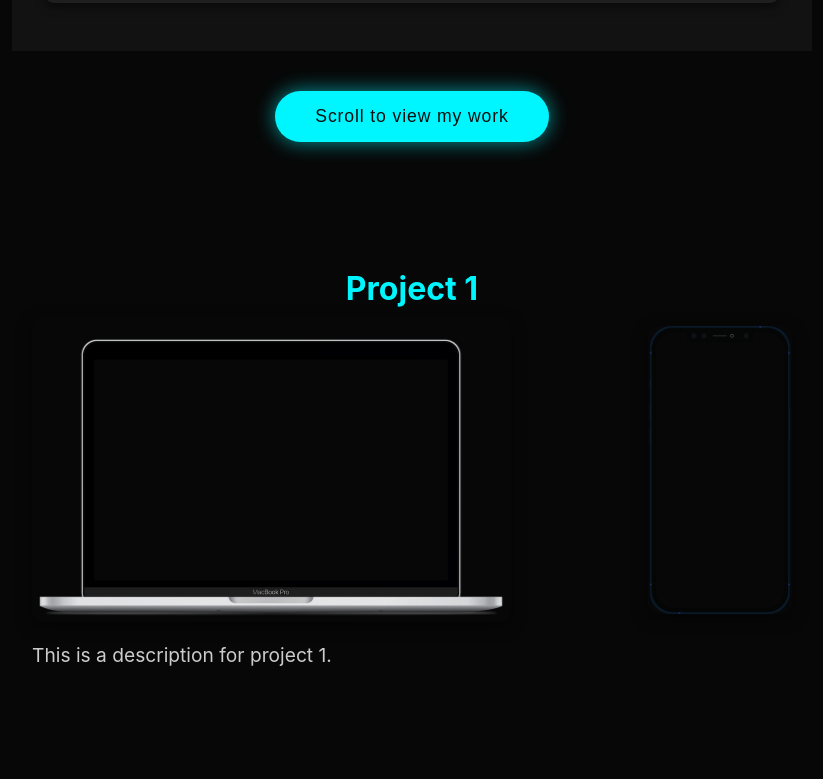
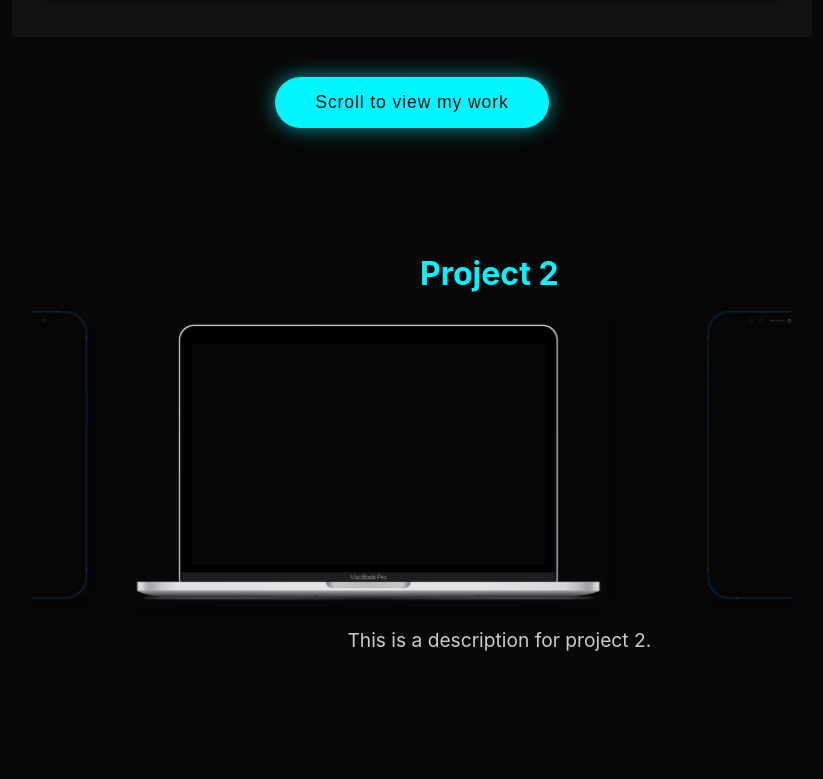
Before and after one commit to drewdev/portfolio, a React (Create React App) app: page / in a window 1280 px wide. Shown: the part 849-1628 px from the top of the page, without its empty margins (228-1051 px from the left). Built offline with nearby package versions, Linux system fonts and the light colour scheme; no server answers.

Commit message:
feat: added carrousel for projects presentation

```diff
--- a/package.json
+++ b/package.json
@@ -15,7 +15,9 @@
     "react-dom": "^18.3.1",
     "react-redux": "^9.1.2",
     "react-scripts": "5.0.1",
+    "react-slick": "^0.30.2",
     "redux": "^5.0.1",
+    "slick-carousel": "^1.8.1",
     "styled-components": "^6.1.13",
     "typescript": "^4.9.5",
     "web-vitals": "^2.1.4"
@@ -47,6 +49,7 @@
     ]
   },
   "devDependencies": {
+    "@types/react-slick": "^0.23.13",
     "gh-pages": "^6.1.1"
   }
 }
--- a/src/index.tsx
+++ b/src/index.tsx
@@ -2,6 +2,8 @@ import React from 'react';
 import ReactDOM from 'react-dom/client';
 import App from './App';
 import './index.css';
+import 'slick-carousel/slick/slick.css';
+import 'slick-carousel/slick/slick-theme.css';
 
 const root = ReactDOM.createRoot(document.getElementById('root')!);
 
--- a/src/pages/project-section/project.styled.tsx
+++ b/src/pages/project-section/project.styled.tsx
@@ -17,21 +17,47 @@ const fadeIn = keyframes`
 
 const Styled = {
   Section: styled.section`
-    padding: 100px 20px;
+    padding: 80px 20px;
+    @media (max-width: 780px) {
+      max-width: 40em;
+    }
+    @media (max-width: 460px) {
+      max-width: 24em;
+    }
+    @media (max-width: 375px) {
+      max-width: 19em;
+    }
+    .slick-slider {
+      width: 100%;
+      .slick-slide > div {
+        display: flex;
+        justify-content: center;
+        div:nth-child(-n+2) {
+          width: 100%;
+          display: flex !important;
+          justify-content: space-between;
+        }
+      }
+    }
   `,
 
   ProjectContainer: styled.div<ProjectContainerProps>`
+    width: 100%;
     display: flex;
+    flex-direction: column;
     justify-content: space-between;
-    flex-direction: column;
-    align-items: initial;
+    align-items: center;
     margin-bottom: 60px;
-    opacity: 0; /* Opacidad inicial */
+    opacity: 0;
+    padding: 20px;
+    box-sizing: border-box;
+
     h2 {
       font-size: 2rem;
       color: #00f6ff;
       margin-bottom: 10px;
     }
+
     ${({ visible }) =>
       visible === 'true' &&
       css`
@@ -49,19 +75,19 @@ const Styled = {
     display: flex;
     justify-content: space-between;
     align-items: center;
-    @media (max-width: 768px) {
+
+    @media (max-width: 460px) {
       flex-direction: column;
-      align-items: center;
     }
   `,
 
   WebImage: styled.img`
     height: 19em;
-    object-fit: cover;
     border-radius: 10px;
     box-shadow: 0px 4px 15px rgba(0, 0, 0, 0.5);
     @media (max-width: 768px) {
       height: 14.5em;
+      max-width: 100%;
     }
     @media (max-width: 375px) {
       height: 11.5em;
@@ -73,16 +99,18 @@ const Styled = {
     object-fit: cover;
     border-radius: 10px;
     box-shadow: 0px 4px 15px rgba(0, 0, 0, 0.5);
+    max-width: 30%;
     @media (max-width: 768px) {
       height: 14.5em;
       margin-top: 2em;
+      max-width: 100%;
     }
   `,
 
   DescriptionContainer: styled.div`
     width: 45%;
     color: white;
-    text-align: left;
+    padding-left: 20px;
 
     p {
       font-size: 1.2rem;
@@ -92,7 +120,8 @@ const Styled = {
 
     @media (max-width: 768px) {
       text-align: center;
-      margin-top: 20px;
+      padding-left: 0;
+      width: 100%;
     }
   `,
 };
--- a/src/pages/project-section/project.tsx
+++ b/src/pages/project-section/project.tsx
@@ -1,4 +1,5 @@
 import React, { useEffect, useState } from 'react';
+import Slider from 'react-slick';
 import Styled from './project.styled';
 
 interface Project {
@@ -21,17 +22,34 @@ const projects: Project[] = [
     webImage: 'mac.png',
     mobileImage: 'iphone.png',
   },
-  {
-    title: 'Project 3',
-    description: 'This is a description for project 1.',
-    webImage: 'mac.png',
-    mobileImage: 'iphone.png',
-  },
 ];
 
 const ProjectsSection: React.FC = () => {
   const [visibleProjects, setVisibleProjects] = useState<boolean[]>(new Array(projects.length).fill(false));
-
+  const settings = {
+    autoplay: true,
+    autoplaySpeed: 5000,
+    pauseOnHover: true,
+    infinite: true,
+    speed: 1000,
+    arrows: false,
+    slidesToShow: 1,
+    slidesToScroll: 1,
+    responsive: [
+      {
+        breakpoint: 1024,
+        settings: {
+          slidesToShow: 1,
+        },
+      },
+      {
+        breakpoint: 600,
+        settings: {
+          slidesToShow: 1,
+        },
+      },
+    ],
+  };
   useEffect(() => {
     const handleScroll = () => {
       projects.forEach((_, index) => {
@@ -53,7 +71,9 @@ const ProjectsSection: React.FC = () => {
   }, []);
 
   return (
+
     <Styled.Section id="projects-section">
+      <Slider {...settings}>
       {projects.map((project, index) => (
         <Styled.ProjectContainer
           key={index}
@@ -76,6 +96,7 @@ const ProjectsSection: React.FC = () => {
           </Styled.DescriptionContainer>
         </Styled.ProjectContainer>
       ))}
+    </Slider>
     </Styled.Section>
   );
 };
--- a/src/pages/skills-section/skillsSection.styled.ts
+++ b/src/pages/skills-section/skillsSection.styled.ts
@@ -17,7 +17,7 @@ const fillAnimation = (level: number) => keyframes`
 
 const Styled = {
   Section: styled.section`
-    padding: .5em 2em 3em;
+    padding: .1em 2em 2.5em;
     margin-bottom: 2.5em;
     background-color: #121212;
     color: white;
@@ -56,7 +56,7 @@ const Styled = {
 
   SkillProgress: styled.div`
     flex: 3;
-    height: 15px;
+    height: 10px;
     background-color: #333;
     border-radius: 20px;
     overflow: hidden;
--- a/src/pages/skills-section/skillsSection.tsx
+++ b/src/pages/skills-section/skillsSection.tsx
@@ -9,7 +9,7 @@ interface Skill {
 
 const skills: Skill[] = [
   { name: 'Angular', level: 89, color: '#dd0031' },
-  { name: 'React', level: 70, color: '#61dafb' },
+  { name: 'React', level: 75, color: '#61dafb' },
   { name: 'TypeScript', level: 80, color: '#007acc' },
   { name: 'JavaScript', level: 85, color: '#f7df1e' },
   { name: 'HTML & CSS', level: 90, color: '#e34c26' },
```
Also changed, not shown: 1 other file (tests, documents, lock files or other folders).
